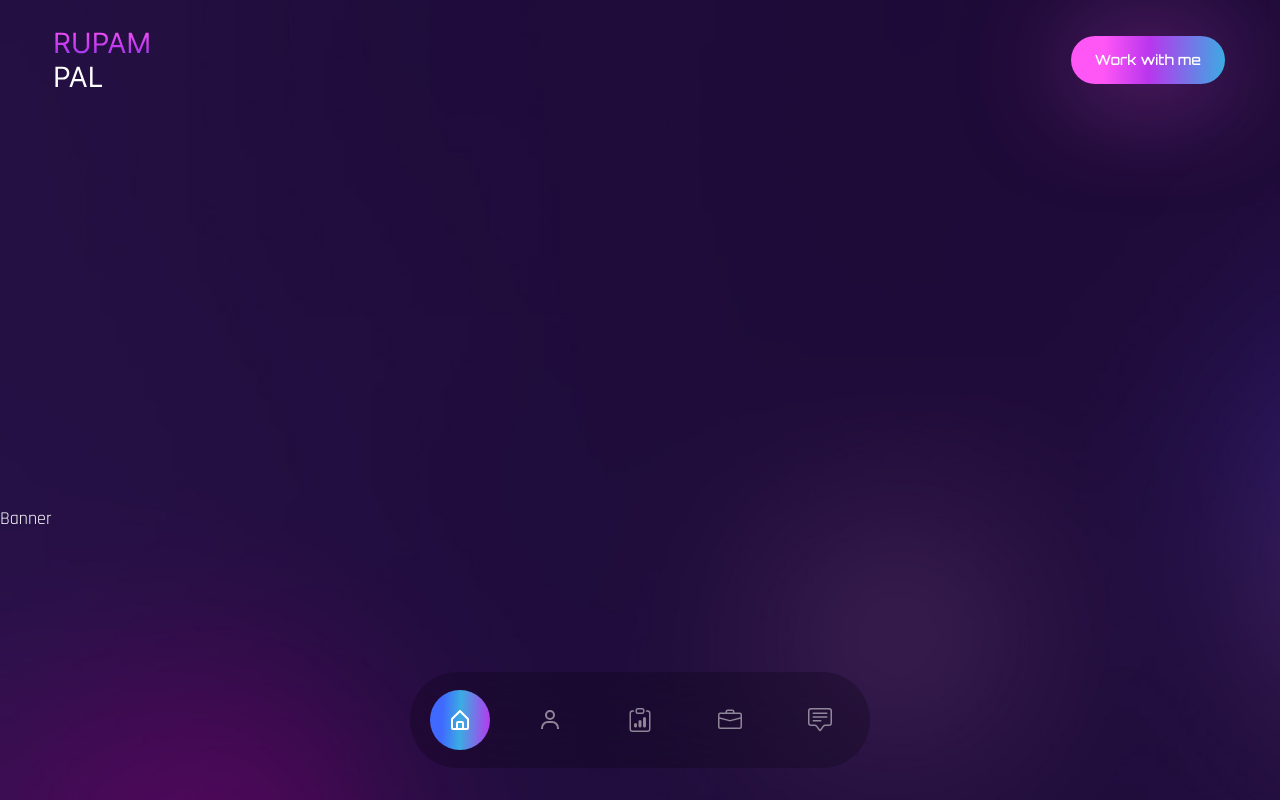
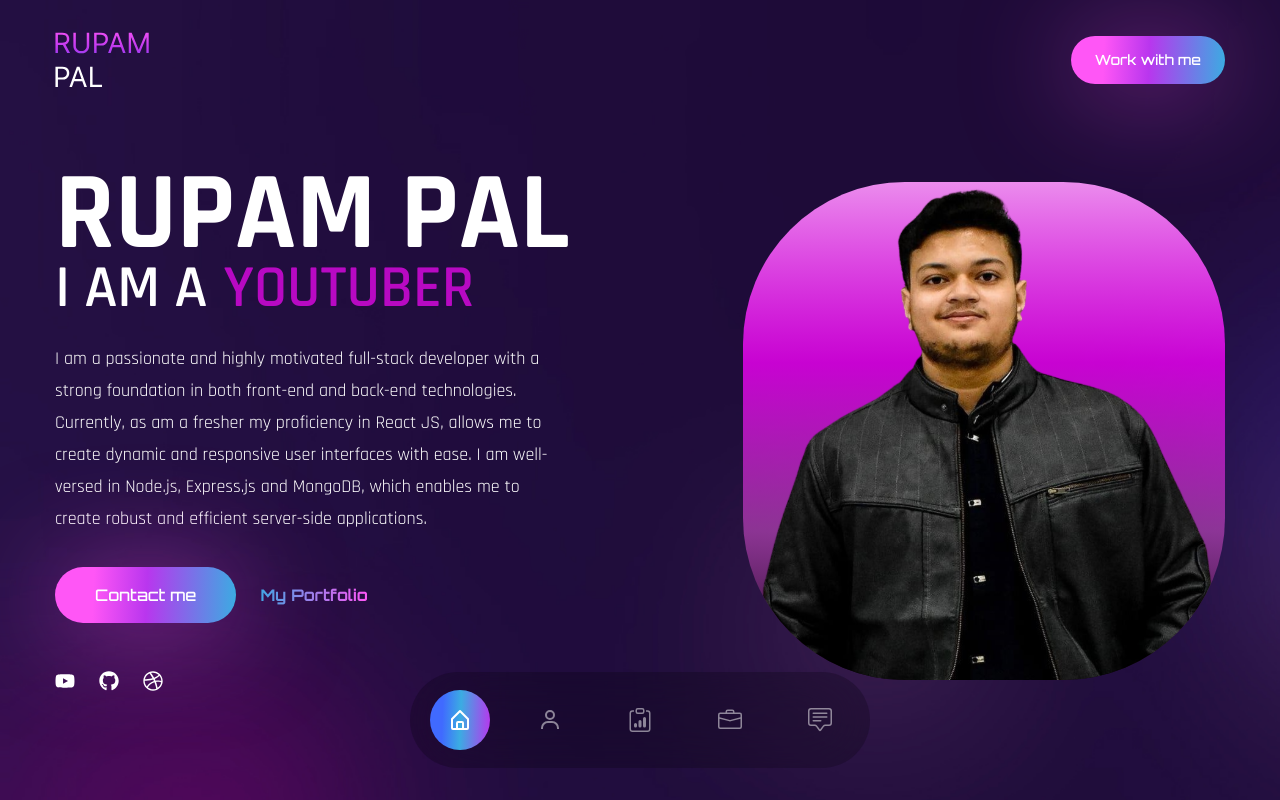
Before and after one commit to Rupam0710/Portfolio---React-JS-, a React (Create React App) app: page / in a window 1280 px wide. Shown: the top 800 px of the page. Built offline with nearby package versions, Linux system fonts and the light colour scheme; a web font is replaced by a local one.

Commit message:
2nd com - Banner

```diff
--- a/package.json
+++ b/package.json
@@ -32,7 +32,7 @@
   "devDependencies": {
     "framer-motion": "^8.4.3",
     "react-countup": "^6.4.0",
-    "react-icons": "^4.7.1",
+    "react-icons": "^4.11.0",
     "react-intersection-observer": "^9.4.1",
     "react-scroll": "^1.8.9",
     "react-type-animation": "^2.1.2",
--- a/public/index.html
+++ b/public/index.html
@@ -13,7 +13,7 @@
       href="https://fonts.googleapis.com/css2?family=Aldrich&family=Orbitron:wght@400;500;600;700;800;900&family=Rajdhani:wght@300;400;500;600;700&display=swap"
       rel="stylesheet"
     />
-    <title>React App</title>
+    <title>Rupam Pal's Portfolio</title>
   </head>
   <body>
     <noscript>You need to enable JavaScript to run this app.</noscript>
--- a/src/components/Banner.js
+++ b/src/components/Banner.js
@@ -1,10 +1,119 @@
 import React from "react";
+
+//images
+import Image from "../assets/rup_ava.svg";
+
+//icons
+import { FaGithub, FaYoutube, FaDribbble } from "react-icons/fa";
+
+//type animation
+import { TypeAnimation } from "react-type-animation";
+
+//motion
+import { motion } from "framer-motion";
+
+//variants
+import { fadeIn } from "../variants";
 
 const Banner = () => {
   return (
-    <div className="section" id="home">
-      Banner
-    </div>
+    <section
+      className="min-h-[85vh] lg:min-h-[78vh] flex items-center"
+      id="home"
+    >
+      <div className="container mx-auto">
+        <div className="flex flex-col gap-y-8 lg:flex-row lg:items-center lg:gap-x-12">
+          {/* text  */}
+          <div className="flex-1 text-center font-secondary lg:text-left">
+            <motion.h1
+              variants={fadeIn("up", 0.3)}
+              initial="hidden"
+              whileInView={"show"}
+              viewport={{ once: false, amount: 0.7 }}
+              className="text-[55px] font-bold leading-[0.8] lg:text-[110px]"
+            >
+              RUPAM <span>PAL</span>
+            </motion.h1>
+            <motion.div
+              variants={fadeIn("up", 0.4)}
+              initial="hidden"
+              whileInView={"show"}
+              viewport={{ once: false, amount: 0.7 }}
+              className="mb-6 text-[36px] lg:text-[60px] font-secondary font-semibold uppercase leading-[1]"
+            >
+              <span className="text-white mr-4">I am a</span>
+              <TypeAnimation
+                sequence={[
+                  "Developer",
+                  2000,
+                  "Designer",
+                  2000,
+                  "Youtuber",
+                  2000,
+                ]}
+                speed={50}
+                className="text-accent"
+                wrapper="span"
+                repeat={Infinity}
+              />
+            </motion.div>
+            <motion.p
+              variants={fadeIn("up", 0.5)}
+              initial="hidden"
+              whileInView={"show"}
+              viewport={{ once: false, amount: 0.7 }}
+              className="mb-8 max-w-lg mx-auto lg:mx-0"
+            >
+              I am a passionate and highly motivated full-stack developer with a
+              strong foundation in both front-end and back-end technologies.
+              Currently, as am a fresher my proficiency in React JS, allows me
+              to create dynamic and responsive user interfaces with ease. I am
+              well-versed in Node.js, Express.js and MongoDB, which enables me
+              to create robust and efficient server-side applications.
+            </motion.p>
+            <motion.div
+              variants={fadeIn("up", 0.6)}
+              initial="hidden"
+              whileInView={"show"}
+              viewport={{ once: false, amount: 0.7 }}
+              className="flex max-w-max gap-x-6 items-center mb-12 mx-auto lg:mx-0"
+            >
+              <button className="btn btn-lg">Contact me</button>
+              <a href="#" className="text-gradient btn-link">
+                My Portfolio
+              </a>
+            </motion.div>
+            {/* socials  */}
+            <motion.div
+              variants={fadeIn("up", 0.7)}
+              initial="hidden"
+              whileInView={"show"}
+              viewport={{ once: false, amount: 0.7 }}
+              className="flex text-[20px] gap-x-6 max-w-max mx-auto lg:mx-0"
+            >
+              <a href="#">
+                <FaYoutube />
+              </a>
+              <a href="#">
+                <FaGithub />
+              </a>
+              <a href="#">
+                <FaDribbble />
+              </a>
+            </motion.div>
+          </div>
+          {/* image  */}
+          <motion.div
+            variants={fadeIn("down", 0.5)}
+            initial="hidden"
+            whileInView={"show"}
+            className="hidden lg:flex flex-1 max-w-[320px] lg:max-w-[482px]"
+          >
+            <img src={Image} alt="" />
+          </motion.div>
+        </div>
+      </div>
+    </section>
   );
 };
 
```
Also changed, not shown: src/assets/rup_ava.svg (added), 1 other file (tests, documents, lock files or other folders).
